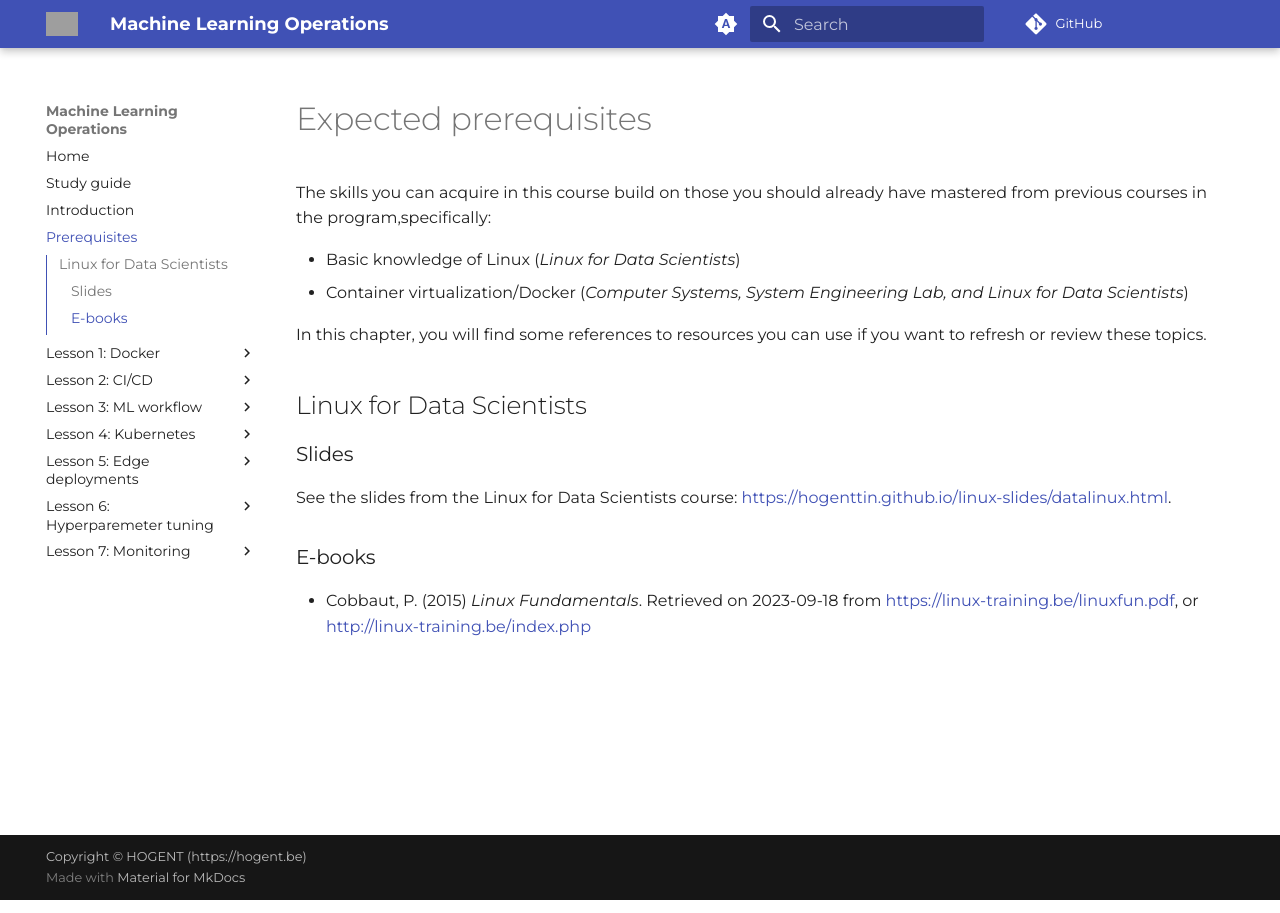
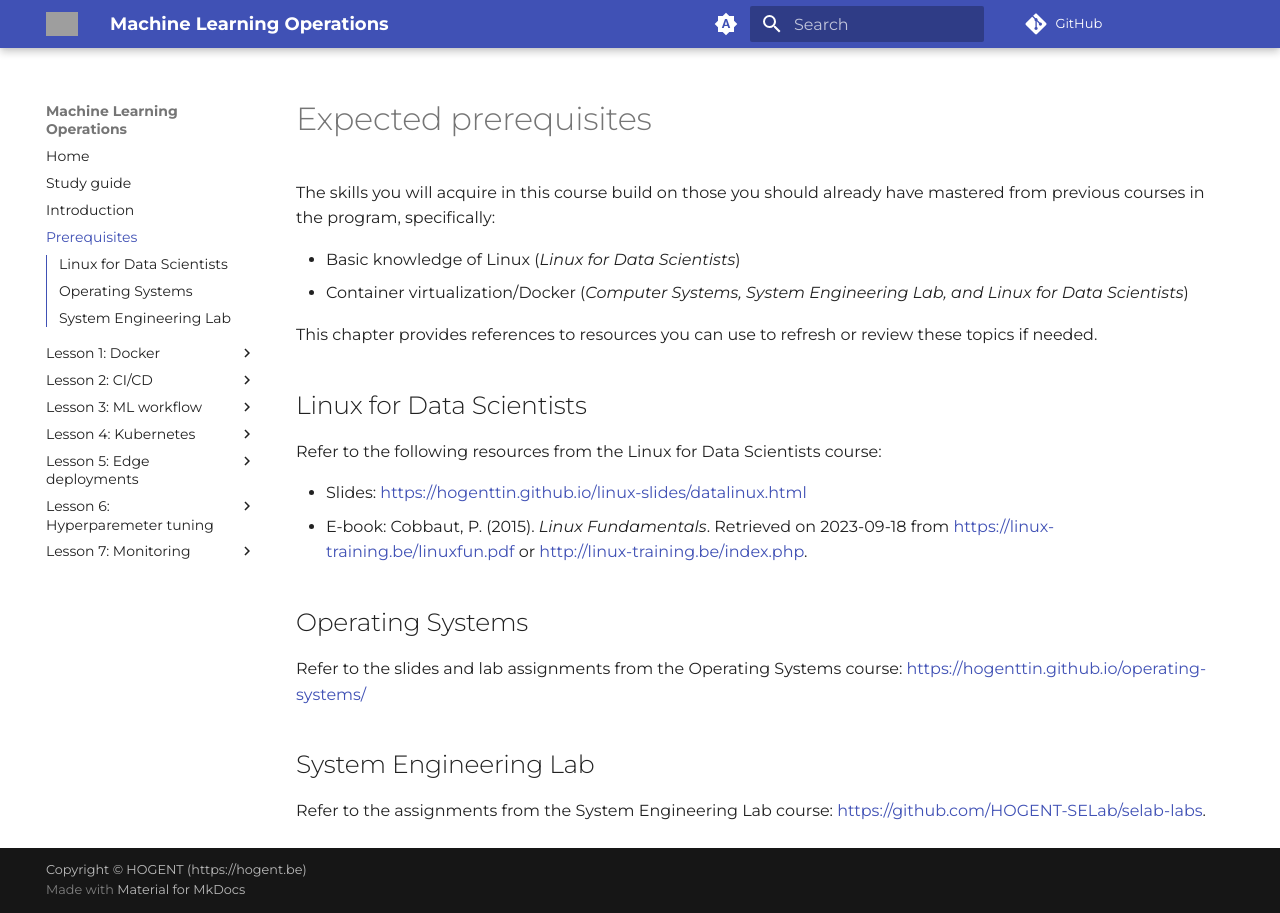
Before and after one commit to HOGENT-MLOps/mlops-slides, an MkDocs documentation site: the page built from docs/00-prerequisites.md, in a window 1280 px wide. Built offline with MkDocs 1.6.1 and Material for MkDocs 9.7.7, drawn with Linux system fonts in a browser that asks for light colours; comment, search, counter and statistics services are not loaded; grey boxes are pictures that could not be loaded.

Commit message:
Improve writing in prerequisites

```diff
--- a/docs/00-prerequisites.md
+++ b/docs/00-prerequisites.md
@@ -1,18 +1,23 @@
 # Expected prerequisites
 
-The skills you can acquire in this course build on those you should already have mastered from previous courses in the program,specifically:
+The skills you will acquire in this course build on those you should already have mastered from previous courses in the program, specifically:
 
 -   Basic knowledge of Linux (_Linux for Data Scientists_)
 -   Container virtualization/Docker (_Computer Systems, System Engineering Lab, and Linux for Data Scientists_)
 
-In this chapter, you will find some references to resources you can use if you want to refresh or review these topics.
+This chapter provides references to resources you can use to refresh or review these topics if needed.
 
 ## Linux for Data Scientists
 
-### Slides
+Refer to the following resources from the Linux for Data Scientists course:
 
-See the slides from the Linux for Data Scientists course: [https://hogenttin.github.io/linux-slides/datalinux.html](https://hogenttin.github.io/linux-slides/datalinux.html).
+-   Slides: <https://hogenttin.github.io/linux-slides/datalinux.html>
+-   E-book: Cobbaut, P. (2015). _Linux Fundamentals_. Retrieved on 2023-09-18 from <https://linux-training.be/linuxfun.pdf> or <http://linux-training.be/index.php>.
 
-### E-books
+## Operating Systems
 
--   Cobbaut, P. (2015) _Linux Fundamentals_. Retrieved on 2023-09-18 from [https://linux-training.be/linuxfun.pdf](https://linux-training.be/linuxfun.pdf), or [http://linux-training.be/index.php](http://linux-training.be/index.php)
+Refer to the slides and lab assignments from the Operating Systems course: <https://hogenttin.github.io/operating-systems/>
+
+## System Engineering Lab
+
+Refer to the assignments from the System Engineering Lab course: <https://github.com/HOGENT-SELab/selab-labs>.
```
